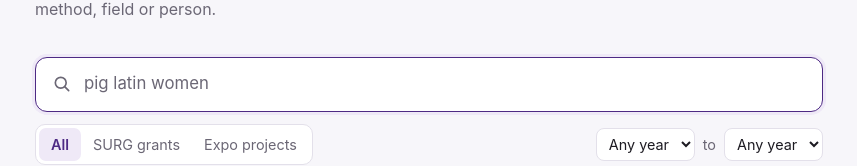
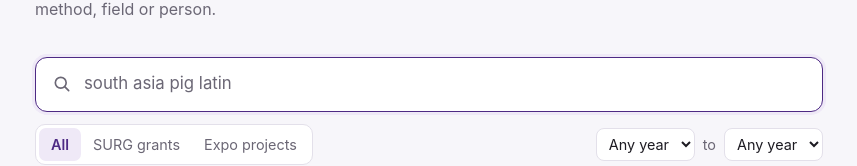
Before and after one commit to ishanjmukherjee/grantsearch, a React (Vite) app in the folder frontend/: page / in a window 1280 px wide. Shown: the part 153-319 px from the top of the page, without its empty margins (211-1068 px from the left). Built offline with nearby package versions, Linux system fonts and the light colour scheme.

Commit message:
Change a rotating search prompt to 'south asia pig latin'

```diff
--- a/frontend/src/App.tsx
+++ b/frontend/src/App.tsx
@@ -17,7 +17,7 @@ const YEARS = [2020, 2021, 2022, 2023, 2024, 2025, 2026]
 const EXAMPLES = ['soft robotics', 'music and memory', 'Chicago housing segregation', 'black holes', 'theater and social justice']
 const PROMPTS = [
   'how to build a moon colony',
-  'pig latin women',
+  'south asia pig latin',
   'llm-accelerated biology research',
   'photinus carolinus',
   'spectral geometry',
```
